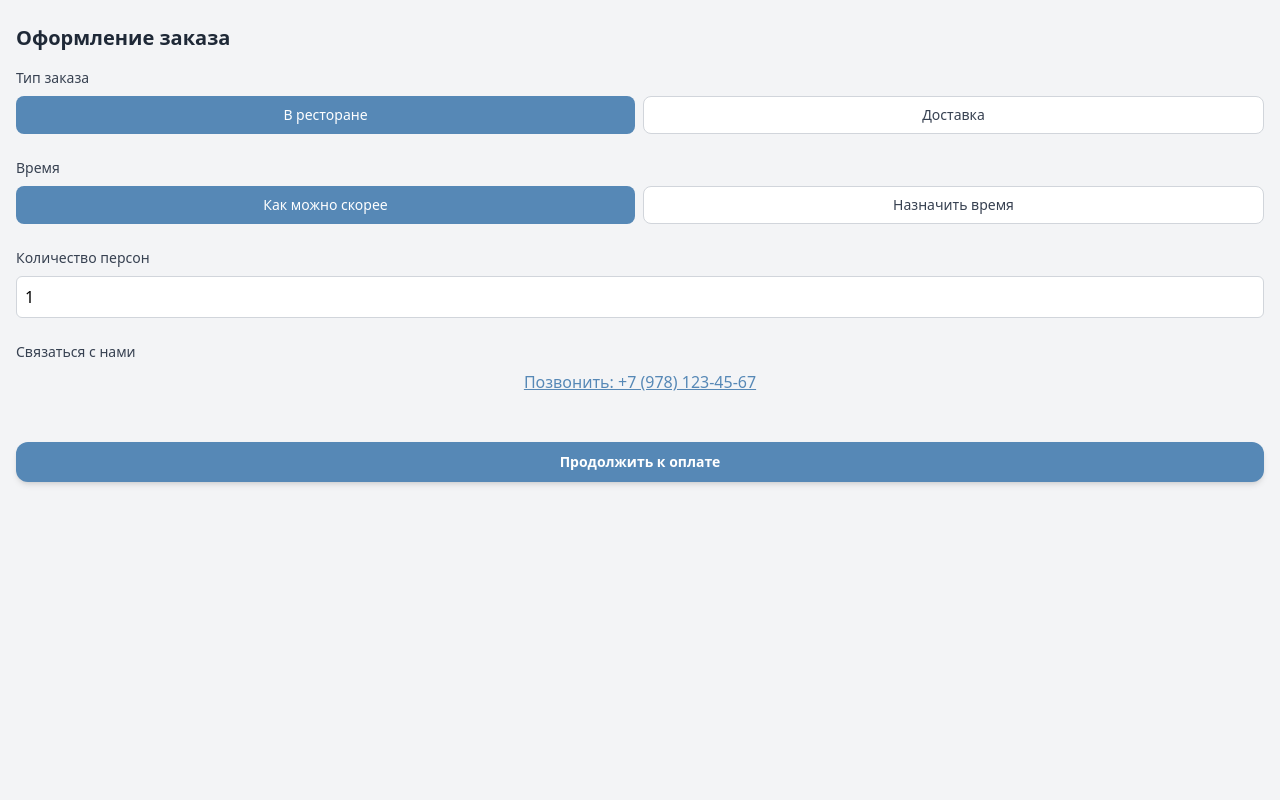
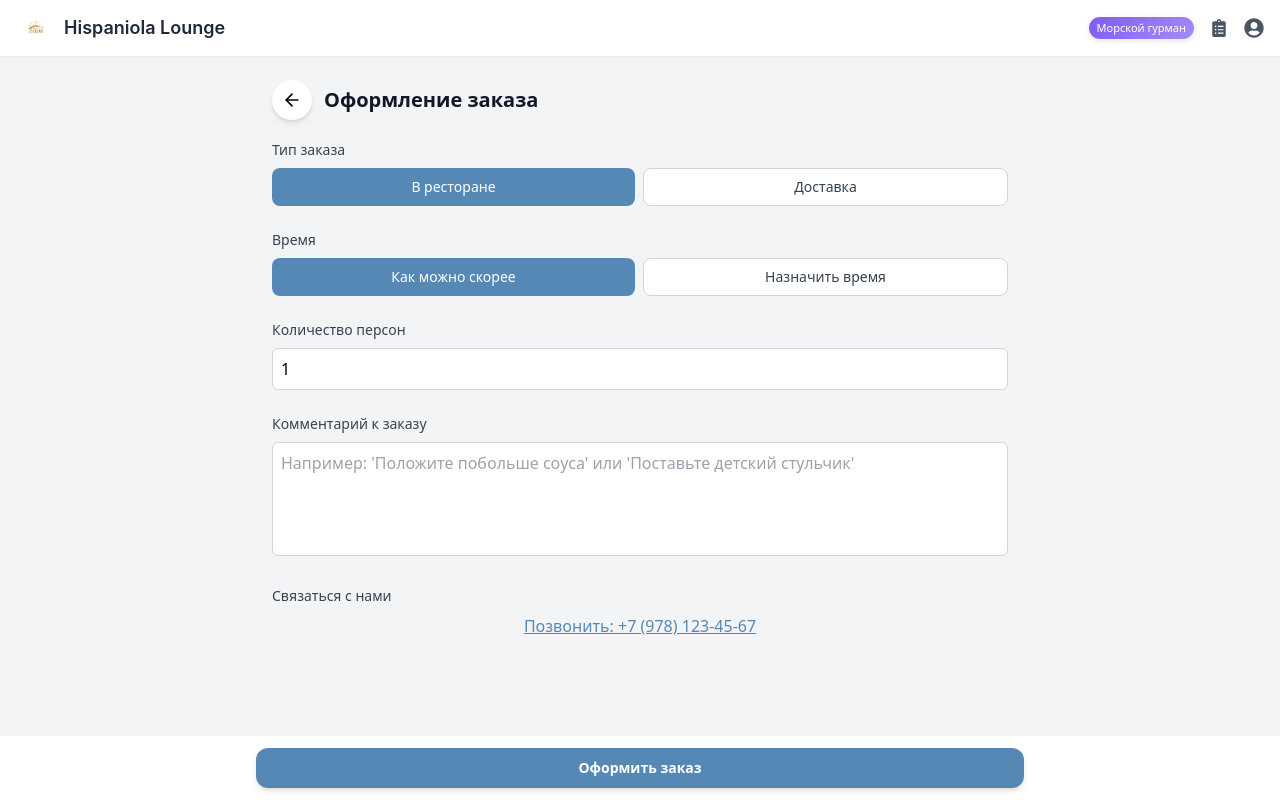
Before and after one commit to Nibolg1994/chat-menu-react, a React (Vite) app: page /order in a window 1280 px wide. Built offline with nearby package versions, Linux system fonts and the light colour scheme.

Commit message:
card pages

```diff
--- a/src/CardPage.jsx
+++ b/src/CardPage.jsx
@@ -34,7 +34,7 @@ const CartPage = () => {
                 <div className="flex items-center gap-3 mb-5">
                     <button
                         onClick={() => navigate("/")}
-                        className="bg-white p-2 rounded-full shadow hover:bg-gray-100 transition"
+                        className="bg-white p-2.5 rounded-full shadow-md hover:bg-gray-100 transition"
                     >
                         <ArrowLeft size={20} />
                     </button>
--- a/src/DishDetailPage.jsx
+++ b/src/DishDetailPage.jsx
@@ -19,7 +19,7 @@ const DishDetailPage = () => {
             <div className="absolute top-4 left-4 z-10">
                 <button
                     onClick={() => navigate(-1)}
-                    className="bg-white/80 backdrop-blur p-2.5 rounded-lg shadow hover:scale-105 transition"
+                    className="bg-white p-2.5 rounded-full shadow-md hover:bg-gray-100 transition"
                 >
                     <ArrowLeft size={22} />
                 </button>
--- a/src/OrderPage.jsx
+++ b/src/OrderPage.jsx
@@ -1,15 +1,36 @@
 import React, { useState } from "react";
+import { useNavigate } from "react-router-dom";
 import PrimaryButton from "./components/PrimaryButton";
+import Header from "./components/Header";
+import { ArrowLeft } from "lucide-react";
 
 const OrderPage = () => {
     const [orderType, setOrderType] = useState("restaurant");
     const [time, setTime] = useState("asap");
     const [customTime, setCustomTime] = useState("");
     const [peopleCount, setPeopleCount] = useState(1);
+    const [comment, setComment] = useState("");
+    const navigate = useNavigate();
 
     return (
-        <div className="min-h-screen bg-gray-100 px-4 py-6">
-            <h1 className="text-xl font-semibold mb-4 text-gray-800">Оформление заказа</h1>
+        <div className="min-h-screen bg-gray-100">
+            <Header
+                userStatus="Морской гурман"
+                city="Севастополь"
+                workingHours="10:00–22:00"
+            />
+
+            <div className="relative max-w-screen-md mx-auto px-4 pb-28 pt-6">
+                {/* Назад + Заголовок */}
+                <div className="flex items-center gap-3 mb-5">
+                    <button
+                        onClick={() => navigate("/cart")}
+                        className="bg-white p-2.5 rounded-full shadow-md hover:bg-gray-100 transition"
+                    >
+                        <ArrowLeft size={20} />
+                    </button>
+                    <h1 className="text-xl font-semibold text-gray-900">Оформление заказа</h1>
+                </div>
 
                 {/* Тип заказа */}
                 <div className="mb-6">
@@ -73,7 +94,7 @@ const OrderPage = () => {
                     )}
                 </div>
 
-            {/* Кол-во персон, если "в ресторане" */}
+                {/* Количество персон */}
                 {orderType === "restaurant" && (
                     <div className="mb-6">
                         <h2 className="text-sm font-medium text-gray-700 mb-2">Количество персон</h2>
@@ -88,6 +109,18 @@ const OrderPage = () => {
                     </div>
                 )}
 
+                {/* Комментарий */}
+                <div className="mb-6">
+                    <h2 className="text-sm font-medium text-gray-700 mb-2">Комментарий к заказу</h2>
+                    <textarea
+                        value={comment}
+                        onChange={(e) => setComment(e.target.value)}
+                        rows="4"
+                        className="w-full p-2 border border-gray-300 rounded-md resize-none"
+                        placeholder="Например: 'Положите побольше соуса' или 'Поставьте детский стульчик'"
+                    />
+                </div>
+
                 {/* Контакт */}
                 <div className="mb-6">
                     <h2 className="text-sm font-medium text-gray-700 mb-2">Связаться с нами</h2>
@@ -98,11 +131,19 @@ const OrderPage = () => {
                         Позвонить: +7 (978) 123-45-67
                     </a>
                 </div>
+            </div>
 
-            {/* Кнопка */}
-            <PrimaryButton onClick={() => console.log("Продолжить к оплате")} className="w-full mt-6">
-                Продолжить к оплате
+            {/* Фиксированная кнопка */}
+            <div className="fixed bottom-0 left-0 right-0 bg-white px-4 py-3 shadow-md z-10">
+                <div className="max-w-screen-md mx-auto">
+                    <PrimaryButton
+                        onClick={() => console.log("Продолжить к оплате")}
+                        className="w-full"
+                    >
+                        Оформить заказ
                     </PrimaryButton>
+                </div>
+            </div>
         </div>
     );
 };
```
Lines whose indentation alone changed are shown as unchanged.
